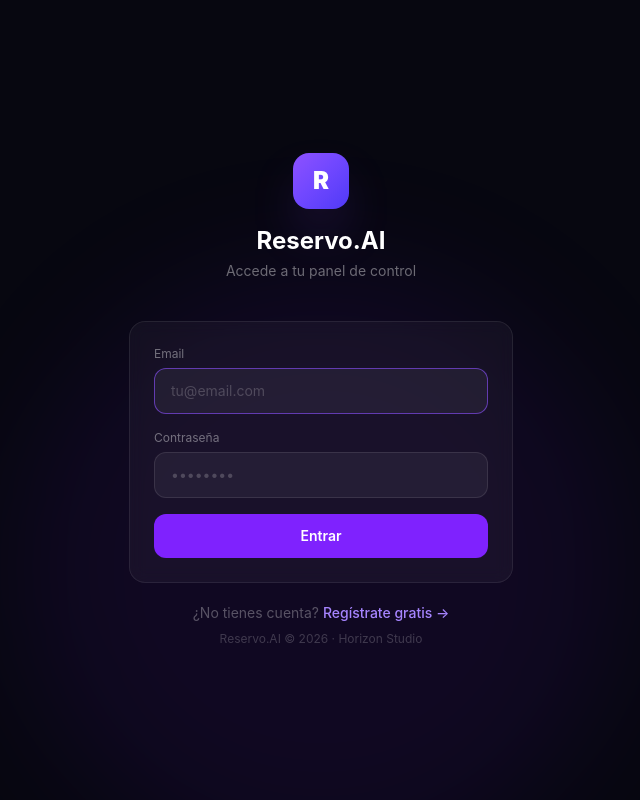
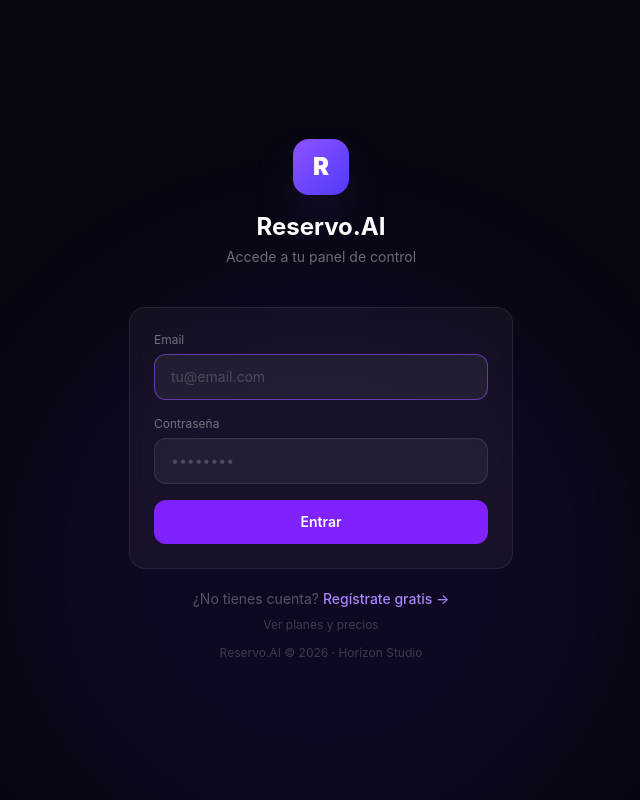
Before and after one commit to infohorizonstudioo-spec/restaurante-ai, a Next.js app: page /login in a window 1280 px wide. Shown: the whole page, without its empty margins (319-959 px from the left). Built offline with nearby package versions, Linux system fonts and the light colour scheme; no server answers.

Commit message:
feat: add pricing link to login

```diff
--- a/src/app/login/page.tsx
+++ b/src/app/login/page.tsx
@@ -52,11 +52,16 @@ export default function LoginPage() {
             </button>
           </div>
         </form>
-        <p className="text-center text-sm text-white/30 mt-5">
-          ¿No tienes cuenta?{' '}
-          <Link href="/registro" className="text-violet-400 hover:text-violet-300 font-medium transition-colors">Regístrate gratis →</Link>
-        </p>
-        <p className="text-center text-xs text-white/20 mt-2">Reservo.AI © 2026 · Horizon Studio</p>
+        <div className="mt-5 space-y-2 text-center">
+          <p className="text-sm text-white/30">
+            ¿No tienes cuenta?{' '}
+            <Link href="/registro" className="text-violet-400 hover:text-violet-300 font-medium transition-colors">Regístrate gratis →</Link>
+          </p>
+          <p className="text-xs text-white/20">
+            <Link href="/precios" className="hover:text-white/40 transition-colors">Ver planes y precios</Link>
+          </p>
+        </div>
+        <p className="text-center text-xs text-white/20 mt-3">Reservo.AI © 2026 · Horizon Studio</p>
       </div>
     </div>
   )
```
